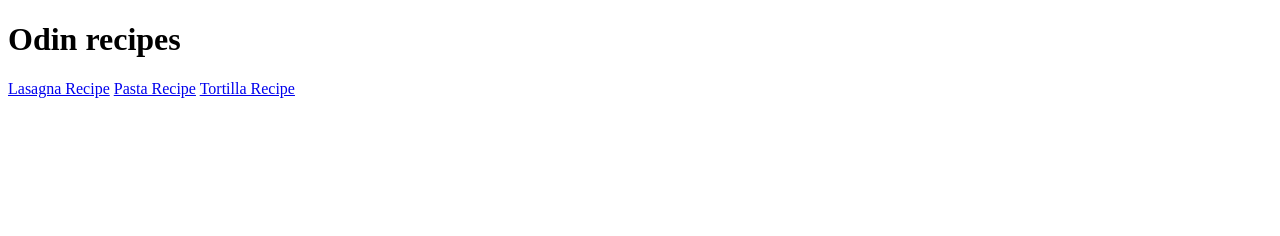
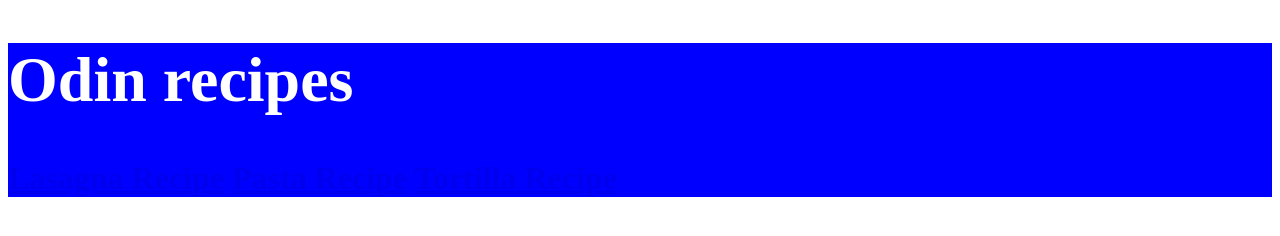
Before and after one commit to lalexandra88/lalexandra88.github.io, a plain HTML site: page index.html in a window 1280 px wide. Drawn offline with Linux system fonts and the light colour scheme.

Commit message:
Added styles

```diff
--- a/index.html
+++ b/index.html
@@ -5,7 +5,7 @@
     <meta http-equiv="X-UA-Compatible" content="IE=edge">
     <meta name="viewport" content="width=device-width, initial-scale=1.0">
     <title>Document</title>
-    <link rel="styleshet" href="styles.css">
+    <link rel="stylesheet" href="styles.css">
 </head>
 <body>
     <div>
```
Also changed, not shown: recipes/lasagna.html (+1 -1 lines).
